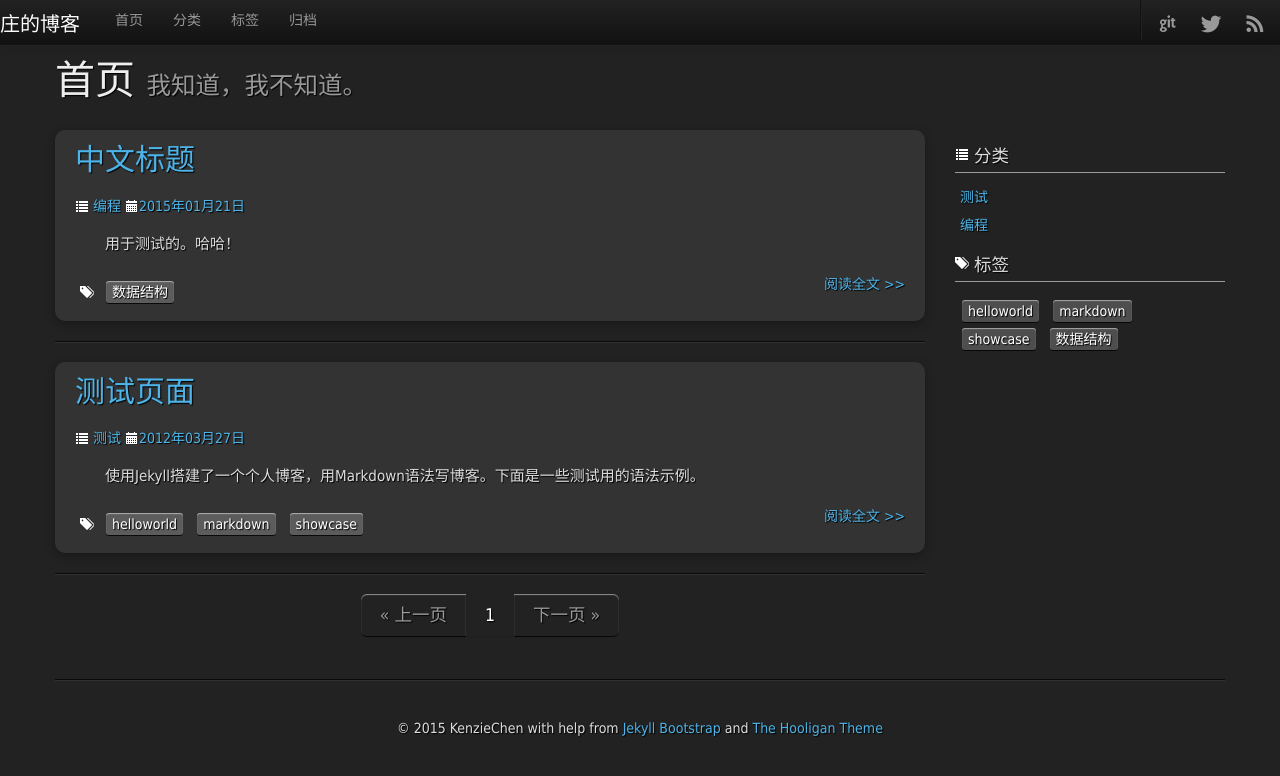
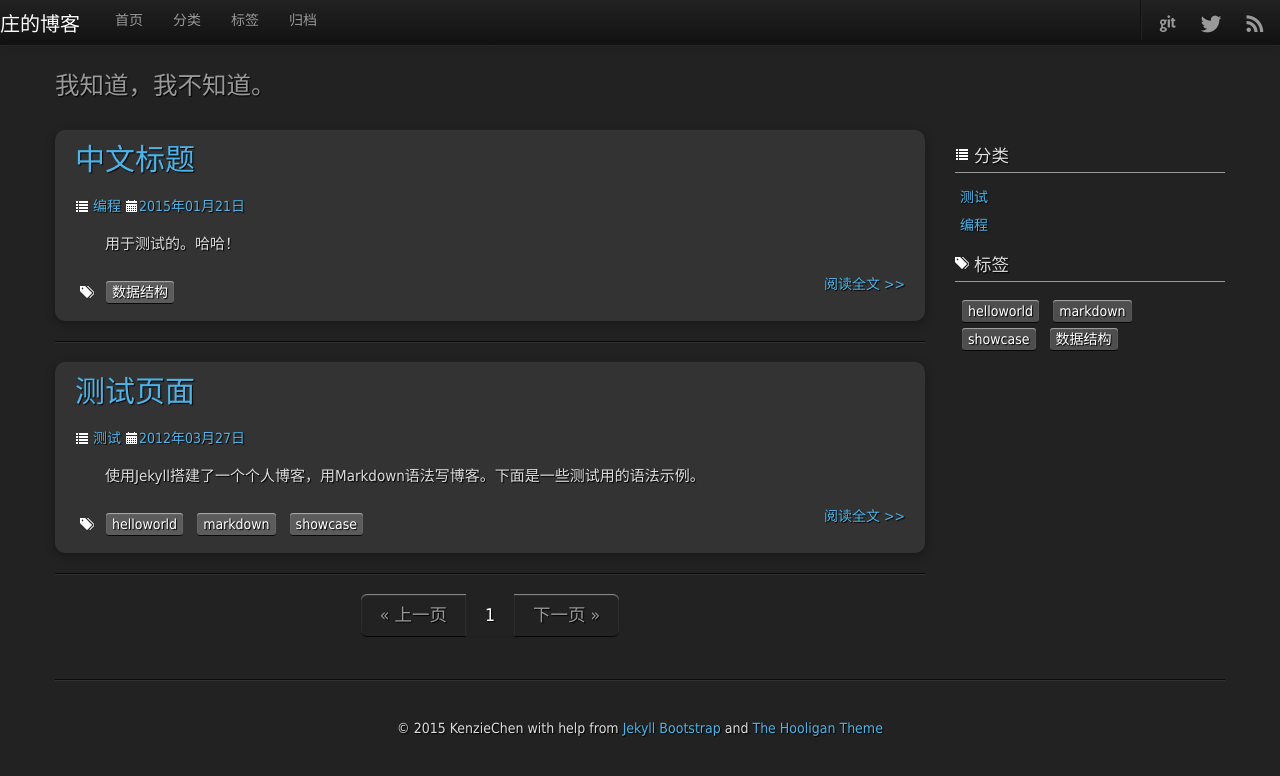
Before and after one commit to KenzieChen/KenzieChen.github.io, a Jekyll site: the page built from index.html, in a window 1280 px wide. Shown: the top 776 px of the page. Built offline with Jekyll 4.4.1, drawn with Linux system fonts in a browser that asks for light colours; nearby versions of some CDN libraries; the list of posts is cut into pages by our own code.

Commit message:
chang page's header

```diff
--- a/_layouts/page.html
+++ b/_layouts/page.html
@@ -3,7 +3,7 @@ layout: default
 ---
 <div class="page-header-wrapper">
 	<div class="page-header">
-  		<h1>{{ page.title }} {% if page.tagline %} <small>{{ page.tagline }}</small>{% endif %}</h1>
+  		<h1>{{ page.header }} {% if page.tagline %} <small>{{ page.tagline }}</small>{% endif %}</h1>
   	</div>
 </div>
 
```
